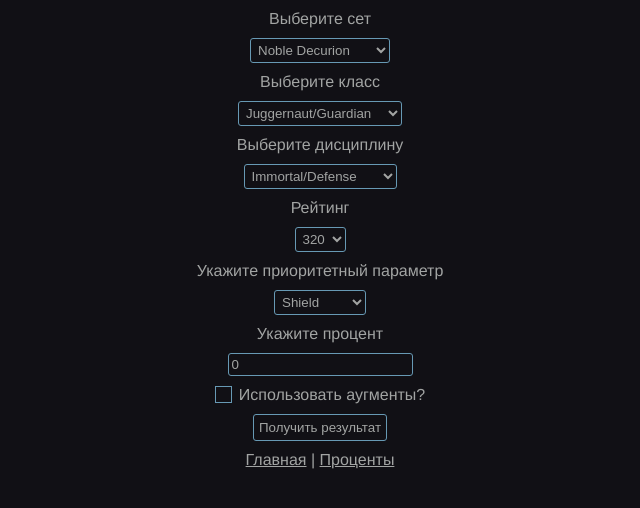
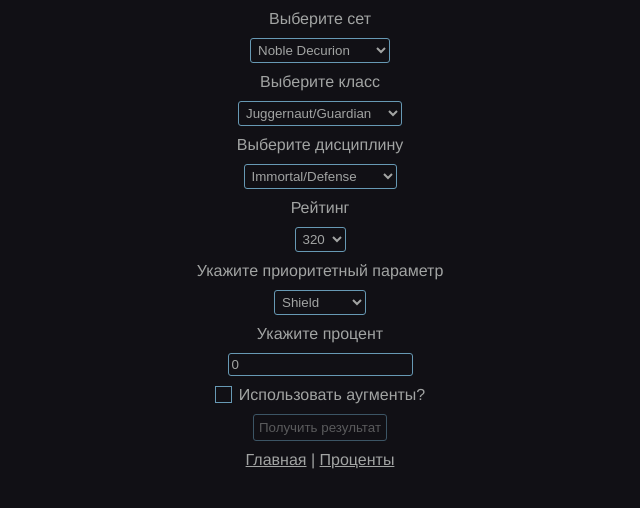
Before and after one commit to j2m5/swtor-calculator-3-0, a Vue app: page /#/ in a window 1280 px wide. Shown: the top 508 px of the page, without its empty margins (320-960 px from the left). Built offline with nearby package versions, Linux system fonts and the light colour scheme.

Commit message:
add calculations parameters for specs with 3% alacrity

```diff
--- a/src/functions/index.js
+++ b/src/functions/index.js
@@ -6,6 +6,9 @@ import legendaries from '@/sets/legendaries'
 import augments from '@/sets/augments'
 import patterns from '@/data/patterns'
 import { attributeItems, disciplineItems, filtered } from '@/functions/filters'
+
+export const hasAlacrityBuff = discipline => (discipline === 'Carnage/Combat' || discipline === 'Arsenal/Gunnery')
+const alacrityBuff = 931 // 3% // target - alacrityBuff
 
 export function calculatePercentFromRating (rating, cap, divisor, level = 80) {
   const x = (1 - (0.01 / cap))
@@ -56,7 +59,7 @@ export function makeBuild (attribute, discipline, rating, augmentRating, set, ta
     }
   }
 
-  const result = getGearBuilds(prototype, target)
+  const result = getGearBuilds(prototype, target, discipline)
   const sum = []
   result.forEach(el => {
     sum.push(el.map(x => x.secondarystat).reduce((a, b) => a + b))
@@ -69,11 +72,11 @@ export function makeBuild (attribute, discipline, rating, augmentRating, set, ta
   return { build, total }
 }
 
-function getGearBuilds (prototype, target, start = 0) {
+function getGearBuilds (prototype, target, discipline, start = 0) {
   const maxValue = prototype.map(el => el.secondarystat).reduce((a, b) => a + b)
   const result = []
   const build = []
-  let current = 0
+  let current = hasAlacrityBuff(discipline) ? alacrityBuff : 0
   let i = start
   while (current <= target) {
     if (current >= maxValue) break
@@ -83,6 +86,6 @@ function getGearBuilds (prototype, target, start = 0) {
     i++
   }
   result.push([build])
-  if (start < prototype.length - 1) result.push(getGearBuilds(prototype, target, start + 1))
+  if (start < prototype.length - 1) result.push(getGearBuilds(prototype, target, discipline, start + 1))
   return result.flat(1).filter(el => el.length)
 }
--- a/src/views/GearView.vue
+++ b/src/views/GearView.vue
@@ -89,10 +89,13 @@
       </select>
     </div>
     <div>
-      <button @click="calculate">Получить результат</button>
+      <button @click="calculate" :disabled="disabledIf">Получить результат</button>
     </div>
     <div class="navigation">
       <router-link to="/" exact>Главная</router-link> | <router-link to="/percents" exact>Проценты</router-link>
+    </div>
+    <div v-if="attribute === 'Alacrity' && hasAlacrityBuff && response.build.length">
+      <span>Результат расчитывается с учетом Alacrity buff 3%</span>
     </div>
     <div v-if="response.build.length" class="result">
       <div>Искомое значение: {{ percent }}% ({{ Math.ceil(ratingFromPercent) }})</div>
@@ -107,7 +110,7 @@ import math_ from '@/mixins/math'
 import maxRating from '@/mixins/maxRating'
 import disciplines from '@/mixins/disciplines'
 import bindings from '@/data/bindings'
-import { calculateRatingFromPercent, makeBuild } from '@/functions'
+import { calculateRatingFromPercent, makeBuild, hasAlacrityBuff } from '@/functions'
 export default {
   name: 'GearView',
   mixins: [math_, maxRating, disciplines],
@@ -131,12 +134,24 @@ export default {
     }
   },
   watch: {
+    set () {
+      this.clearResponse()
+    },
     class_ () {
       this.discipline = this.getDisciplines[0]
       this.attribute = this.getAttributes[0]
+      this.clearResponse()
     },
     discipline () {
       this.attribute = this.getAttributes[0]
+      this.clearResponse()
+    },
+    rating () {
+      this.clearResponse()
+    },
+    attribute () {
+      this.usingStim = false
+      this.clearResponse()
     }
   },
   computed: {
@@ -145,6 +160,14 @@ export default {
     },
     getAttributes () {
       return this.bindings.find(el => el.discipline === this.discipline).attributes
+    },
+    hasAlacrityBuff () {
+      return hasAlacrityBuff(this.discipline)
+    },
+    disabledIf () {
+      return (!this.percent) ||
+      (this.attribute === 'Alacrity' && this.discipline === 'Carnage/Combat' && this.percent < 4) ||
+      (this.attribute === 'Alacrity' && this.discipline === 'Arsenal/Gunnery' && this.percent < 4)
     }
   },
   methods: {
@@ -165,6 +188,12 @@ export default {
         this.usingStim,
         this.usingAugments
       )
+    },
+    clearResponse () {
+      this.response = {
+        build: [],
+        total: 0
+      }
     }
   }
 }
```
